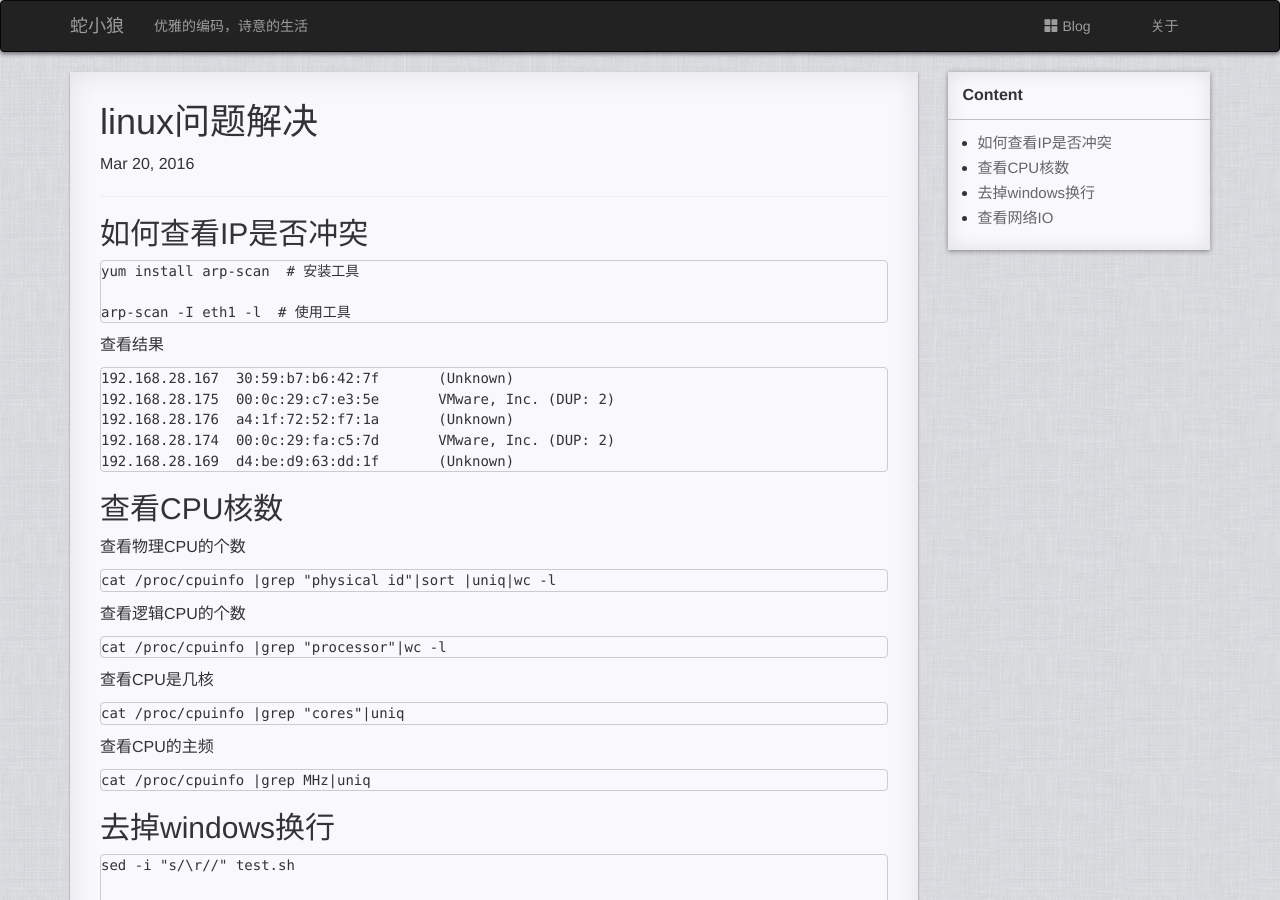
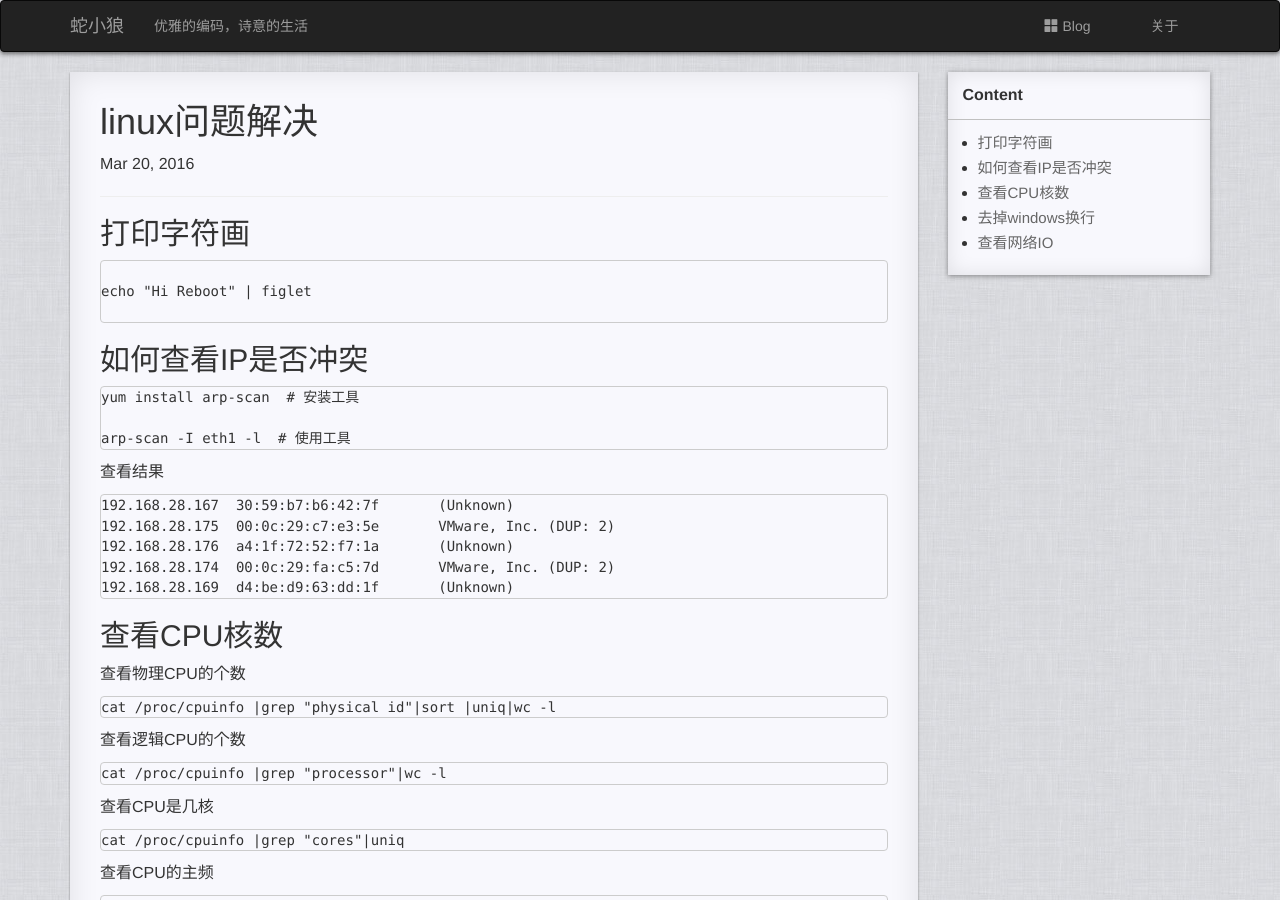
Before and after one commit to imouren/imouren.github.io, a Jekyll site: the page built from _posts/2016-03-20-linux_problem.md, in a window 1280 px wide and 900 px high. Built offline with Jekyll 4.4.1, drawn with Linux system fonts in a browser that asks for light colours; nearby versions of some CDN libraries; comment, search, counter and statistics services are not loaded; a style sheet for code colours, icons or effects is not loaded.

Commit message:
add print character word

````diff
--- a/_posts/2016-03-20-linux_problem.md
+++ b/_posts/2016-03-20-linux_problem.md
@@ -8,6 +8,14 @@ tags: linux
 
 * content
 {:toc}
+
+## 打印字符画
+
+```python
+
+echo "Hi Reboot" | figlet
+
+```
 
 ## 如何查看IP是否冲突
 
````
